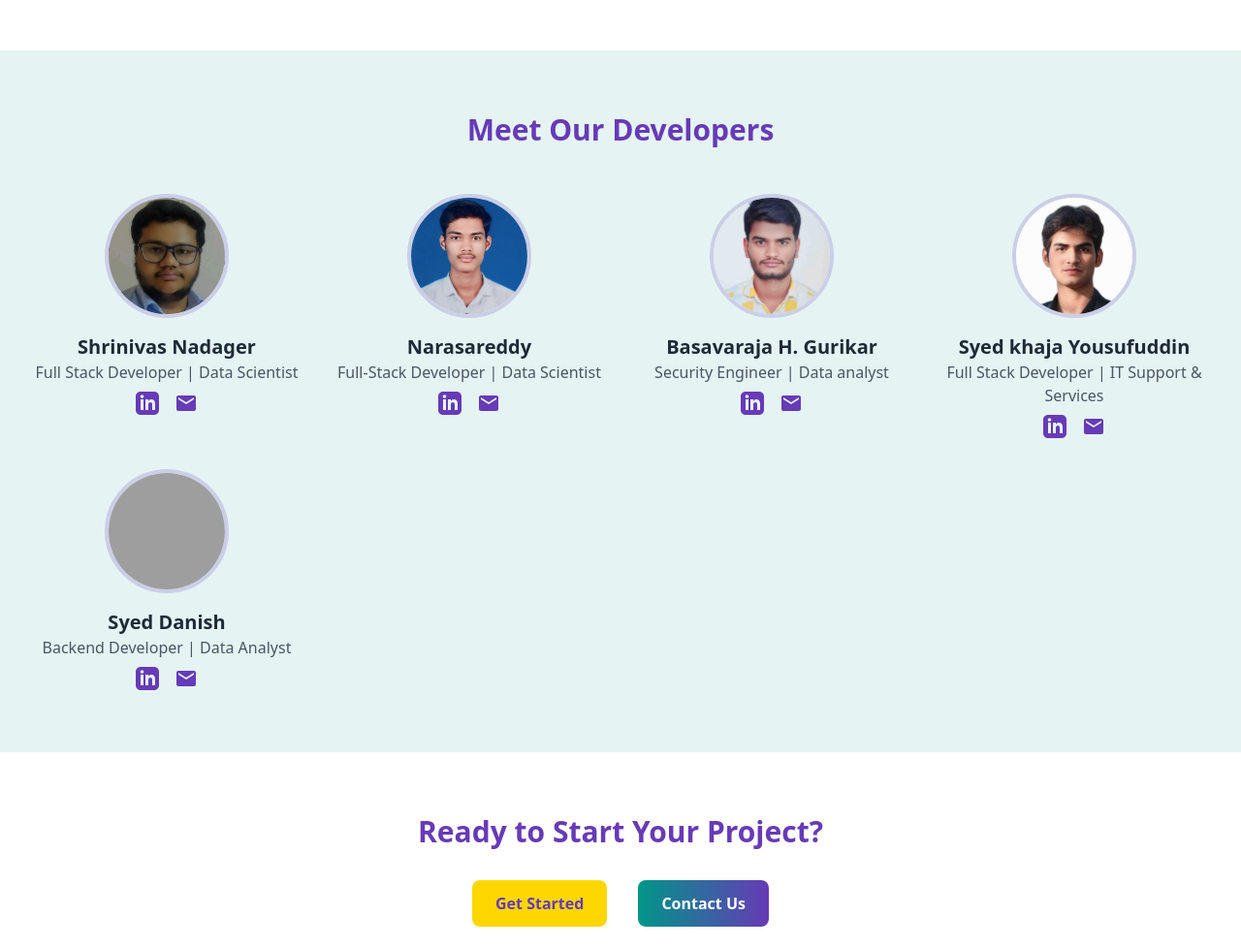
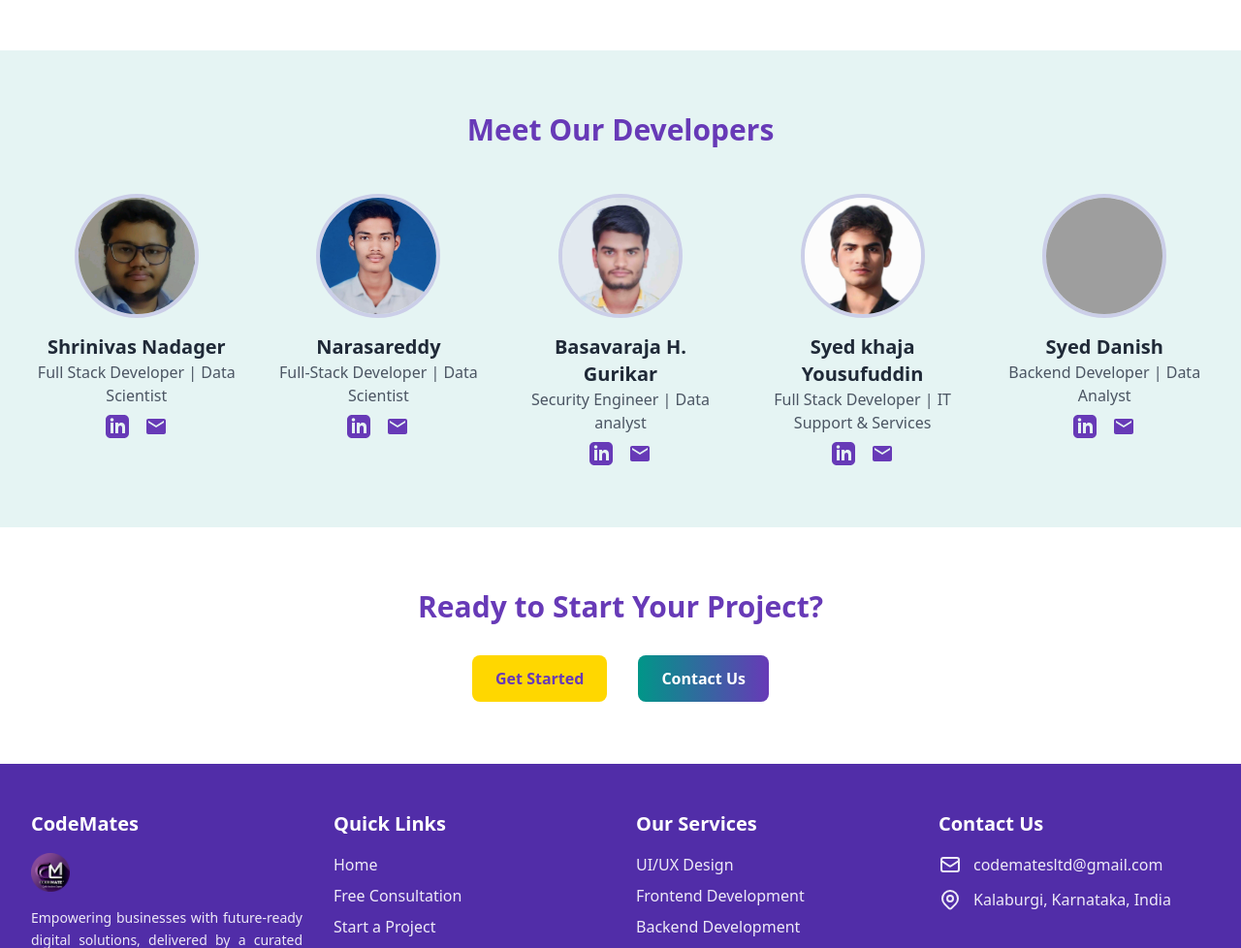
Before and after one commit to Codematesltd/codemate, a Flask app: page / in a window 1280 px wide. Shown: the part 1248-2226 px from the top of the page at 97% size. Run offline with Flask 3, Linux system fonts and the light colour scheme; parts of the project's set-up code (start-up, migrations or seed data) failed here and were passed over; some libraries are stand-ins or nearby versions; grey boxes are pictures that could not be loaded.

Commit message:
error fix

```diff
--- a/templates/index.html
+++ b/templates/index.html
@@ -489,7 +489,7 @@
         <section class="bg-secondary/10 py-8 sm:py-16">
             <div class="max-w-7xl mx-auto px-4 sm:px-6 lg:px-8">
                 <h2 class="text-2xl sm:text-3xl font-bold text-center mb-8 sm:mb-12 text-primary">Meet Our Developers</h2>
-                <div class="grid grid-cols-1 sm:grid-cols-2 lg:grid-cols-4 gap-6 sm:gap-8">
+                <div class="grid grid-cols-1 sm:grid-cols-2 lg:grid-cols-5 gap-6 sm:gap-8">
                     <div class="text-center">
                         <div class="w-32 h-32 mx-auto mb-4 overflow-hidden rounded-full border-4 border-primary/20">
                             <img src="/static/images/shri.jpg" alt="Shrinivas Nadager"
@@ -550,7 +550,7 @@
                         <h3 class="font-bold text-xl text-gray-800">Syed khaja Yousufuddin</h3>
                         <p class="text-gray-600">Full Stack Developer | IT Support & Services</p>
                         <div class="flex justify-center gap-4 mt-2">
-                            <a href="https://www.linkedin.com/in/syed-yousuf-a64265276?utm_source=share&utm_campaign=share_via&utm_content=profile&utm_medium=android_app" target="_blank" class="text-primary hover:text-secondary">
+                            <a href="https://www.linkedin.com/in/syed-yousufuddin-a64265276?utm_source=share&utm_campaign=share_via&utm_content=profile&utm_medium=android_app" target="_blank" class="text-primary hover:text-secondary">
                                 <svg class="w-6 h-6" fill="currentColor" viewBox="0 0 24 24"><path d="M19 0h-14c-2.761 0-5 2.239-5 5v14c0 2.761 2.239 5 5 5h14c2.762 0 5-2.239 5-5v-14c0-2.761-2.238-5-5-5zm-11 19h-3v-11h3v11zm-1.5-12.268c-.966 0-1.75-.79-1.75-1.764s.784-1.764 1.75-1.764 1.75.79 1.75 1.764-.783 1.764-1.75 1.764zm13.5 12.268h-3v-5.604c0-3.368-4-3.113-4 0v5.604h-3v-11h3v1.765c1.396-2.586 7-2.777 7 2.476v6.759z"/></svg>
                             </a>
                             <a href="mailto:skyousuf22@outlook.com" class="text-primary hover:text-secondary">
```
Also changed, not shown: static/images/basu.jpg.
